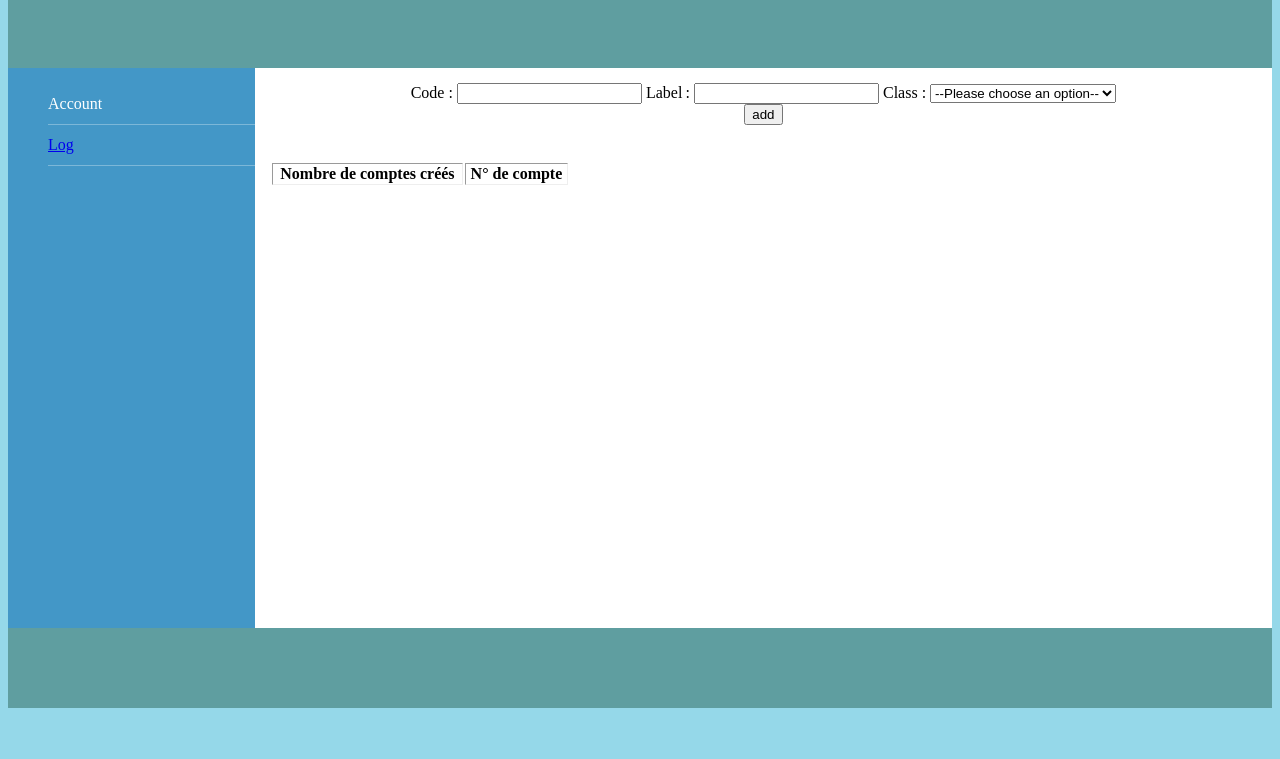
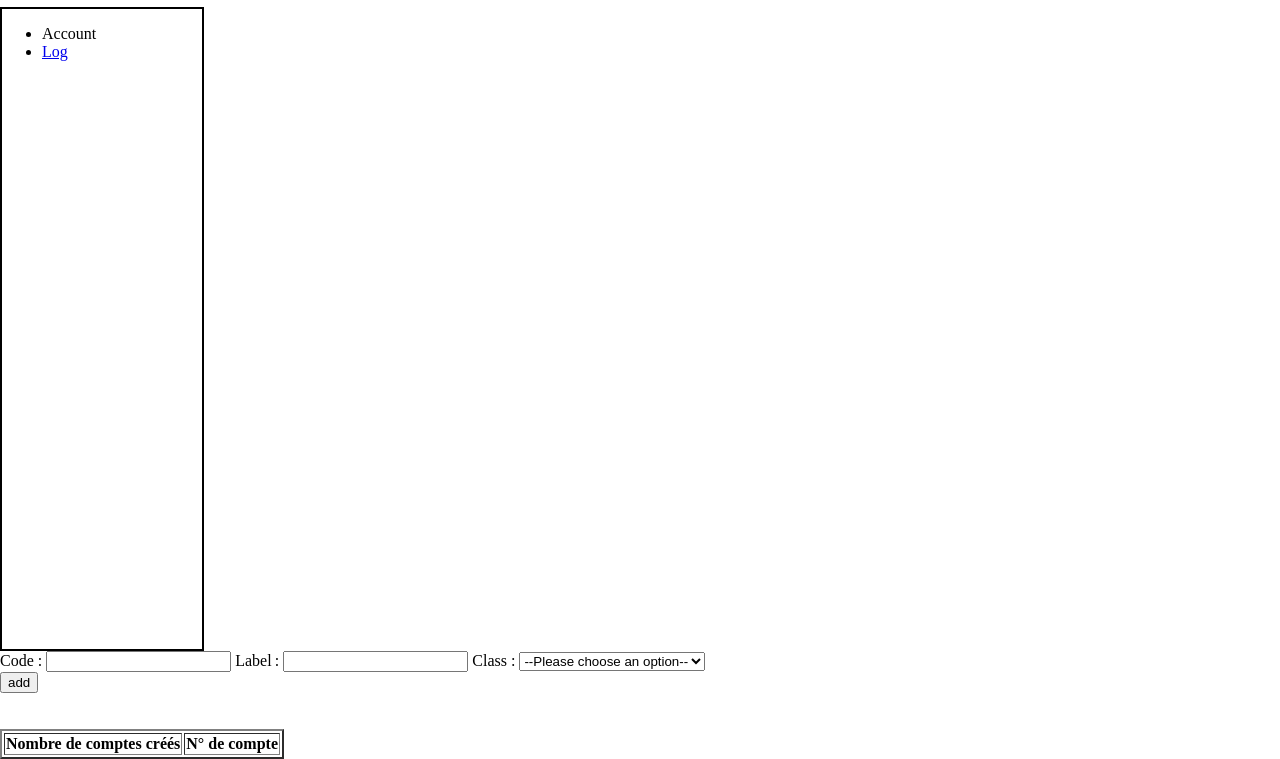
Before and after one commit to Seynabou96/ProjetBootcampGroupe4, a website built with Parcel: page src/account.html in a window 1280 px wide. Shown: the part 73-832 px from the top of the page. Before the commit the page ends 800 px from the top, so only its background shows below. Built offline with nearby package versions, Linux system fonts and the light colour scheme.

Commit message:
Modification css et structure page

```diff
--- a/package.json
+++ b/src/package.json
@@ -5,7 +5,8 @@
   "main": "index.js",
   "scripts": {
     "test": "echo \"Error: no test specified\" && exit 1",
-    "start": "parcel ./src/index.html"
+    "serve":"lite-server ",
+    "start": "parcel ./index.html"
   },
   "keywords": [],
   "author": "",
--- a/src/style.css
+++ b/src/style.css
@@ -1,60 +1,30 @@
-:root{
-    padding:0;
-    margin: 0;
+/* index.html */
+body{
+    margin: 0px;
+    padding: 0px;
+    height: 100vh;
+    width: 100vw;
 
 }
-body{
-    background-color: rgb(149, 216, 233);
-    height: 100%;
-}
-.head{
-    width: 100%;
-    height: 15vh;
-    background-color: cadetblue;
+.menu{
+    border: 2px solid black;
+    width: 200px;
+    height: 80vh;
 }
 
-.container{
-    width: 100%;
-    height: 70vh;
-    display: flex;
-    background-color: white;
-    padding: 0%;
-
+.navv > a {
+    text-decoration: none;
+    color: black;
 }
-
-
-ul li {
-border-bottom: 1px solid rgba(255, 255, 255, 0.3);
- color: white;
- display: block;
- line-height: 40px;
- text-decoration: none;
-
+.navv > a:visited{
+    color: rgb(179, 233, 233);
 }
-
-.menu{
-    width: 20%;
-    height: 100%;
-    background-color:rgb(67, 151, 199) ;
+.navv > a:hover{
+    background-color : rgb(22, 119, 119);
 }
-.contenu{
-    width: 80%;
-    height: 100%;
-    text-align: center;
-    padding: 15px;
+.navv > a:active{
+    color: blue;
 }
-
-.toolbar{
-    width: 100%;
-    height: 10vh;
-    background-color:cadetblue;
-    display: block;
+.nav{
+    list-style: none;
 }
-table{
-    border: 5px;
-    width: 300px;
-}
-input[type=number]::-webkit-inner-spin-button,input[type=number]::-webkit-inner-spin-button{
-    -webkit-appearance: none;
-    margin: 0;
-}
```
Also changed, not shown: src/index.html (+11 -8 lines), src/states.html (added).
